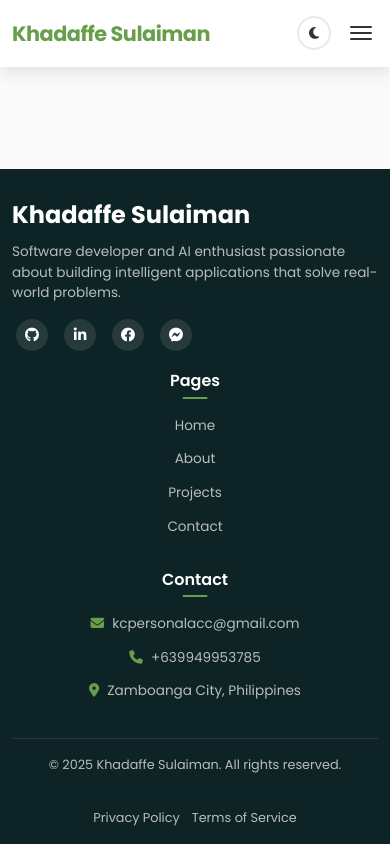
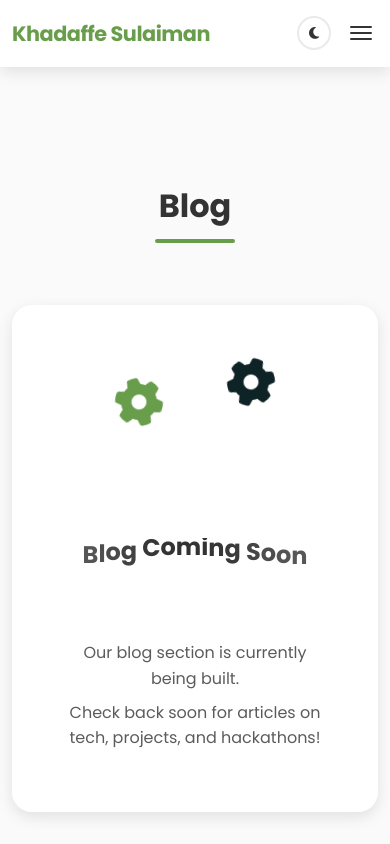
Before and after one commit to KCprsnlcc/KC-portfolio, a React (Create React App) app: page /blog in a window 390 px wide. Shown: the top 844 px of the page. Built offline with nearby package versions, Linux system fonts and the light colour scheme.

Commit message:
Add Blog page route and link in Header, update About page to link to Blog section

```diff
--- a/src/App.tsx
+++ b/src/App.tsx
@@ -7,6 +7,7 @@ import Home from './pages/Home';
 import About from './pages/About';
 import Projects from './pages/Projects';
 import Contact from './pages/Contact';
+import Blog from './pages/Blog';
 import { ThemeProvider } from './contexts/ThemeContext';
 
 function App() {
@@ -20,6 +21,7 @@ function App() {
             <Route path="/about" element={<About />} />
             <Route path="/projects" element={<Projects />} />
             <Route path="/contact" element={<Contact />} />
+            <Route path="/blog" element={<Blog />} />
           </Routes>
         </main>
         <Footer />
--- a/src/components/Header.tsx
+++ b/src/components/Header.tsx
@@ -90,6 +90,11 @@ const Header: React.FC = () => {
                   <i className="fas fa-code"></i> Projects
                 </Link>
               </li>
+              <li className={isActive('/blog')}>
+                <Link to="/blog" onClick={closeMenu}>
+                  <i className="fas fa-blog"></i> Blog
+                </Link>
+              </li>
               <li className={isActive('/contact')}>
                 <Link to="/contact" onClick={closeMenu}>
                   <i className="fas fa-envelope"></i> Contact
--- /dev/null
+++ b/src/components/UnderConstruction.css
@@ -0,0 +1,144 @@
+.construction-container {
+  display: flex;
+  flex-direction: column;
+  align-items: center;
+  justify-content: center;
+  min-height: 60vh;
+  padding: 3rem;
+  background-color: var(--card-bg);
+  border-radius: 20px;
+  box-shadow: var(--card-shadow);
+  text-align: center;
+  overflow: hidden;
+  position: relative;
+}
+
+.construction-animation {
+  display: flex;
+  flex-direction: column;
+  align-items: center;
+  justify-content: center;
+  gap: 2rem;
+}
+
+.gear-container {
+  position: relative;
+  width: 200px;
+  height: 120px;
+  margin-bottom: 1rem;
+}
+
+.gear-icon {
+  font-size: 5rem;
+  color: var(--primary-color);
+  position: absolute;
+  transform-origin: center;
+}
+
+.gear-left {
+  left: 0;
+  top: 20px;
+  color: var(--primary-color);
+  animation: spin-counterclockwise 8s linear infinite;
+}
+
+.gear-right {
+  right: 0;
+  top: 0;
+  color: var(--secondary-color);
+  animation: spin-clockwise 8s linear infinite;
+}
+
+.construction-text {
+  font-size: 3rem;
+  font-weight: 700;
+  color: var(--text-color);
+  margin: 2rem 0;
+  display: flex;
+  overflow: hidden;
+}
+
+.construction-text span {
+  display: inline-block;
+  opacity: 0.8;
+  transform: translateY(0);
+  animation: float 2s ease-in-out infinite;
+}
+
+.construction-subtext {
+  max-width: 500px;
+  margin: 0 auto;
+}
+
+.construction-subtext p {
+  font-size: 1.2rem;
+  color: var(--text-color);
+  margin-bottom: 0.5rem;
+  opacity: 0.8;
+}
+
+/* Animations */
+@keyframes spin-clockwise {
+  from { transform: rotate(0deg); }
+  to { transform: rotate(360deg); }
+}
+
+@keyframes spin-counterclockwise {
+  from { transform: rotate(0deg); }
+  to { transform: rotate(-360deg); }
+}
+
+@keyframes float {
+  0%, 100% {
+    transform: translateY(0);
+    opacity: 0.8;
+  }
+  50% {
+    transform: translateY(-10px);
+    opacity: 1;
+  }
+}
+
+/* Responsive Styles */
+@media (max-width: 992px) {
+  .construction-text {
+    font-size: 2.5rem;
+  }
+
+  .gear-icon {
+    font-size: 4rem;
+  }
+}
+
+@media (max-width: 768px) {
+  .construction-text {
+    font-size: 2rem;
+  }
+
+  .gear-icon {
+    font-size: 3.5rem;
+  }
+
+  .construction-subtext p {
+    font-size: 1.1rem;
+  }
+}
+
+@media (max-width: 480px) {
+  .construction-text {
+    font-size: 1.5rem;
+  }
+
+  .gear-icon {
+    font-size: 3rem;
+  }
+
+  .gear-container {
+    width: 160px;
+    height: 100px;
+  }
+
+  .construction-subtext p {
+    font-size: 1rem;
+  }
+}
--- /dev/null
+++ b/src/components/UnderConstruction.tsx
@@ -0,0 +1,75 @@
+import React, { useEffect, useRef } from 'react';
+import './UnderConstruction.css';
+
+interface UnderConstructionProps {
+  title?: string;
+  message?: string;
+  additionalMessage?: string;
+}
+
+const UnderConstruction: React.FC<UnderConstructionProps> = ({
+  title = "Under Construction",
+  message = "This section is currently being built.",
+  additionalMessage = "Check back soon for exciting content!"
+}) => {
+  const constructionRef = useRef<HTMLDivElement>(null);
+
+  useEffect(() => {
+    // Initialize GSAP animations if available
+    if (typeof window.gsap !== 'undefined' && constructionRef.current) {
+      const tl = window.gsap.timeline({ repeat: -1, yoyo: true });
+
+      // Animate the gear icons
+      tl.to('.gear-icon', {
+        rotation: 360,
+        duration: 8,
+        ease: 'linear',
+        stagger: 0.2,
+        repeat: -1,
+      }, 0);
+
+      // Animate the text
+      tl.to('.construction-text span', {
+        y: -10,
+        opacity: 1,
+        duration: 0.5,
+        stagger: 0.1,
+        ease: 'power2.out',
+      }, 0);
+
+      tl.to('.construction-text span', {
+        y: 0,
+        opacity: 0.8,
+        duration: 0.5,
+        stagger: 0.1,
+        ease: 'power2.in',
+      }, 1);
+    }
+  }, []);
+
+  return (
+    <div className="construction-container" ref={constructionRef}>
+      <div className="construction-animation">
+        <div className="gear-container">
+          <i className="fas fa-cog gear-icon gear-left"></i>
+          <i className="fas fa-cog gear-icon gear-right"></i>
+        </div>
+
+        <div className="construction-text">
+          {Array.from(title).map((char, index) => (
+            <span key={index} style={{ animationDelay: `${index * 0.1}s` }}>
+              {char === " " ? "\u00A0" : char}
+            </span>
+          ))}
+        </div>
+
+        <div className="construction-subtext">
+          <p>{message}</p>
+          {additionalMessage && <p>{additionalMessage}</p>}
+        </div>
+      </div>
+    </div>
+  );
+};
+
+export default UnderConstruction;
--- a/src/pages/About.tsx
+++ b/src/pages/About.tsx
@@ -113,7 +113,7 @@ const About: React.FC = () => {
             <li> BlueCode Hackathon '25: Developed a functional prototype addressing real-time data visualization challenges.</li>
             <li> Google I/O Extended 2023 & 2024: Attended Google-led workshops on open-source technologies and development tooling.</li>
             </ul>
-            <p>View my complete hackathon & conference experiences: <a href="#" target="_blank" rel="noopener noreferrer" className="link-hover">Blog Section</a></p>
+            <p>View my complete hackathon & conference experiences: <a href="/blog" className="link-hover">Blog Section</a></p>
 
             {/* Hackathon Carousel */}
             <div className="hackathon-showcase" data-aos="fade-up">
--- /dev/null
+++ b/src/pages/Blog.css
@@ -0,0 +1,44 @@
+.blog-section {
+  min-height: 100vh;
+  padding: 6rem 0;
+  background-color: var(--bg-color);
+}
+
+.blog-header {
+  text-align: center;
+  margin-bottom: 3rem;
+}
+
+.blog-header .section-title {
+  font-size: 3rem;
+  font-weight: 700;
+  color: var(--text-color);
+  position: relative;
+  display: inline-block;
+  margin-bottom: 1.5rem;
+}
+
+.blog-header .section-title::after {
+  content: '';
+  position: absolute;
+  bottom: -10px;
+  left: 50%;
+  transform: translateX(-50%);
+  width: 80px;
+  height: 4px;
+  background-color: var(--primary-color);
+  border-radius: 2px;
+}
+
+/* Responsive Styles */
+@media (max-width: 768px) {
+  .blog-header .section-title {
+    font-size: 2.5rem;
+  }
+}
+
+@media (max-width: 480px) {
+  .blog-header .section-title {
+    font-size: 2rem;
+  }
+}
--- /dev/null
+++ b/src/pages/Blog.tsx
@@ -0,0 +1,25 @@
+import React from 'react';
+import './Blog.css';
+import UnderConstruction from '../components/UnderConstruction';
+
+const Blog: React.FC = () => {
+  return (
+    <section className="blog-section">
+      <div className="container">
+        <div className="blog-header" data-aos="fade-up">
+          <h1 className="section-title">Blog</h1>
+        </div>
+
+        <div data-aos="fade-up">
+          <UnderConstruction
+            title="Blog Coming Soon"
+            message="Our blog section is currently being built."
+            additionalMessage="Check back soon for articles on tech, projects, and hackathons!"
+          />
+        </div>
+      </div>
+    </section>
+  );
+};
+
+export default Blog;
```
